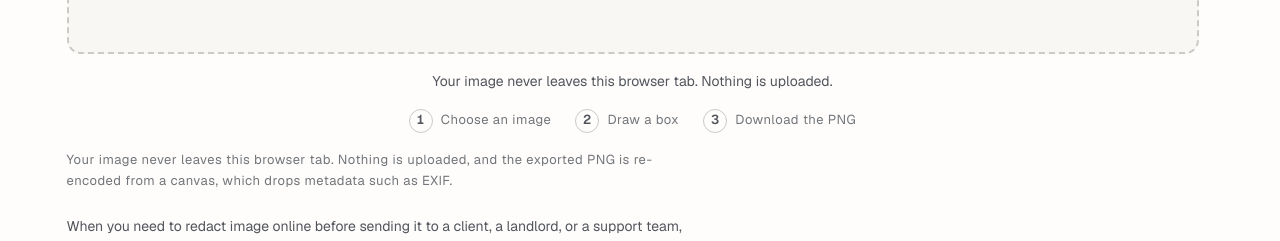
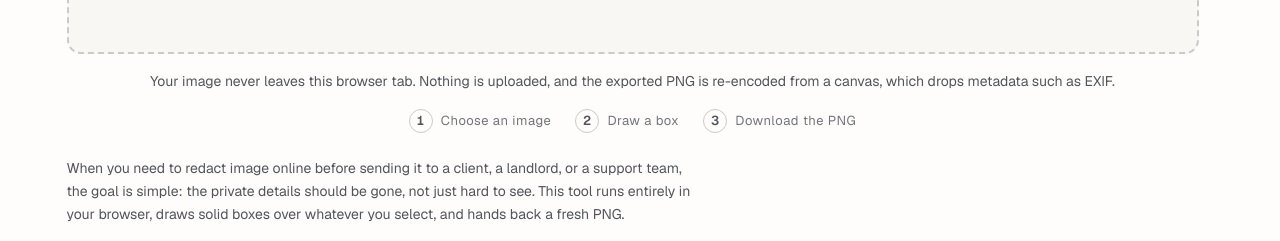
Before and after one commit to highertq/redact-image-online, a Next.js app: page / in a window 1280 px wide. Shown: the part 447-688 px from the top of the page. Built offline with nearby package versions, Linux system fonts and the light colour scheme; no server answers.

Commit message:
refactor: single source for the privacy note

```diff
--- a/src/components/CanvasStage.tsx
+++ b/src/components/CanvasStage.tsx
@@ -3,6 +3,7 @@
 import type { DragEvent, RefObject } from "react";
 
 import { IconClose } from "@/components/Icons";
+import { PRIVACY_NOTE } from "@/components/privacy-note";
 import type { LoadedImage } from "@/hooks/useImageLoader";
 
 export type FitMode = "fit" | "actual";
@@ -29,11 +30,6 @@ type Props = {
   fit: FitMode;
   onFitChange: (fit: FitMode) => void;
 };
-
-/** The site's core promise, kept in one place because it is rendered in both
- * the empty state and the editor. */
-export const PRIVACY_NOTE =
-  "Your image never leaves this browser tab. Nothing is uploaded, and the exported PNG is re-encoded from a canvas, which drops metadata such as EXIF.";
 
 function FitToggle({
   fit,
--- a/src/components/ImageIntake.tsx
+++ b/src/components/ImageIntake.tsx
@@ -3,6 +3,7 @@
 import type { DragEvent, RefObject } from "react";
 
 import { IconUpload } from "@/components/Icons";
+import { PRIVACY_NOTE } from "@/components/privacy-note";
 import { MAX_FILE_BYTES, formatBytes } from "@/lib/image";
 
 type Props = {
@@ -69,8 +70,8 @@ export default function ImageIntake({
         </button>
       </div>
 
-      <p className="text-center text-body-sm text-ink-2">
-        Your image never leaves this browser tab. Nothing is uploaded.
+      <p className="text-center text-body-sm leading-relaxed text-ink-2">
+        {PRIVACY_NOTE}
       </p>
 
       <ol className="flex flex-wrap items-center justify-center gap-x-6 gap-y-2">
--- a/src/components/Redactor.tsx
+++ b/src/components/Redactor.tsx
@@ -3,7 +3,7 @@
 import { useCallback, useEffect, useRef, useState } from "react";
 
 import BoxPopover from "@/components/BoxPopover";
-import CanvasStage, { PRIVACY_NOTE, type FitMode } from "@/components/CanvasStage";
+import CanvasStage, { type FitMode } from "@/components/CanvasStage";
 import EditorStatus from "@/components/EditorStatus";
 import EditorToolbar, { type CanvasMode } from "@/components/EditorToolbar";
 import ImageIntake from "@/components/ImageIntake";
@@ -418,16 +418,11 @@ export default function Redactor() {
           </div>
         </>
       ) : (
-        <>
-          <ImageIntake
-            dragging={dragging}
-            dragProps={dragProps}
-            inputRef={fileInputRef}
-          />
-          <p className="measure text-label leading-relaxed text-ink-3">
-            {PRIVACY_NOTE}
-          </p>
-        </>
+        <ImageIntake
+          dragging={dragging}
+          dragProps={dragProps}
+          inputRef={fileInputRef}
+        />
       )}
 
       {activeBox.active && activeBox.rect ? (
--- /dev/null
+++ b/src/components/privacy-note.ts
@@ -0,0 +1,6 @@
+/**
+ * The site's core promise. It lives in one place because it is rendered in the
+ * drop zone and in the editor, and the two must never drift apart.
+ */
+export const PRIVACY_NOTE =
+  "Your image never leaves this browser tab. Nothing is uploaded, and the exported PNG is re-encoded from a canvas, which drops metadata such as EXIF.";
```
